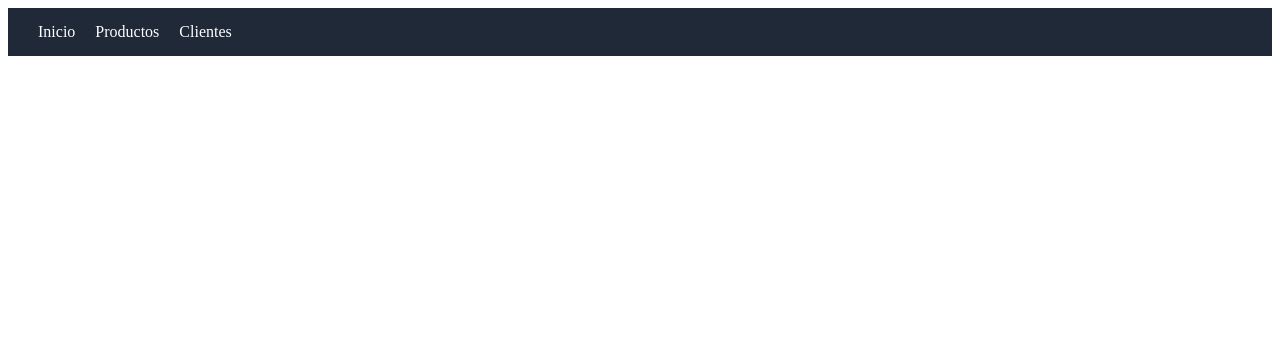
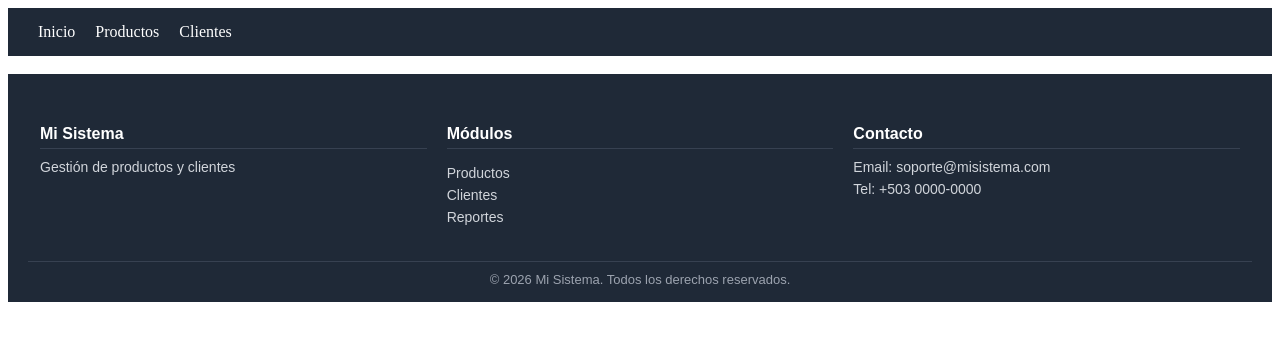
Before and after one commit to jaazielmc46-star/SISTEMA-PHP-PURO, a PHP site: template views/layouts/footer.php in a window 1280 px wide. Shown: the top 341 px of the page. Run offline with PHP 8.4, Linux system fonts and the light colour scheme; the template is opened without the code that fills it, so the values that code supplies are empty.

Commit message:
footer actualizado

```diff
--- a/index.php
+++ b/index.php
@@ -1,3 +1,4 @@
 <?php
 include '../CRUD_PRODUCTOS_AJAX_PHP/views/layouts/header.php';
+include '../CRUD_PRODUCTOS_AJAX_PHP/views/layouts/footer.php'
 ?>
--- a/views/layouts/footer.php
+++ b/views/layouts/footer.php
@@ -0,0 +1,90 @@
+<style>
+    .footer {
+        background-color: #1f2937;
+        color: #ffffff;
+        padding: 30px 20px 15px;
+        font-family: Arial, sans-serif;
+    }
+
+    .footer-container {
+        display: flex;
+        justify-content: space-between;
+        flex-wrap: wrap;
+        max-width: 1200px;
+        margin: auto;
+        gap: 20px;
+    }
+
+    .footer-section {
+        flex: 1;
+        min-width: 220px;
+    }
+
+    .footer-section h4 {
+        margin-bottom: 10px;
+        font-size: 16px;
+        border-bottom: 1px solid #374151;
+        padding-bottom: 5px;
+    }
+
+    .footer-section p,
+    .footer-section li {
+        font-size: 14px;
+        margin: 6px 0;
+        color: #d1d5db;
+    }
+
+    .footer-section ul {
+        list-style: none;
+        padding: 0;
+    }
+
+    .footer-section a {
+        color: #d1d5db;
+        text-decoration: none;
+    }
+
+    .footer-section a:hover {
+        color: #ffffff;
+        text-decoration: underline;
+    }
+
+    .footer-bottom {
+        text-align: center;
+        margin-top: 20px;
+        border-top: 1px solid #374151;
+        padding-top: 10px;
+        font-size: 13px;
+        color: #9ca3af;
+    }
+</style>
+<br>
+<footer class="footer">
+    <div class="footer-container">
+
+        <div class="footer-section">
+            <h4>Mi Sistema</h4>
+            <p>Gestión de productos y clientes</p>
+        </div>
+
+        <div class="footer-section">
+            <h4>Módulos</h4>
+            <ul>
+                <li><a href="#">Productos</a></li>
+                <li><a href="#">Clientes</a></li>
+                <li><a href="#">Reportes</a></li>
+            </ul>
+        </div>
+
+        <div class="footer-section">
+            <h4>Contacto</h4>
+            <p>Email: soporte@misistema.com</p>
+            <p>Tel: +503 0000-0000</p>
+        </div>
+
+    </div>
+
+    <div class="footer-bottom">
+        &copy; 2026 Mi Sistema. Todos los derechos reservados.
+    </div>
+</footer>
```
